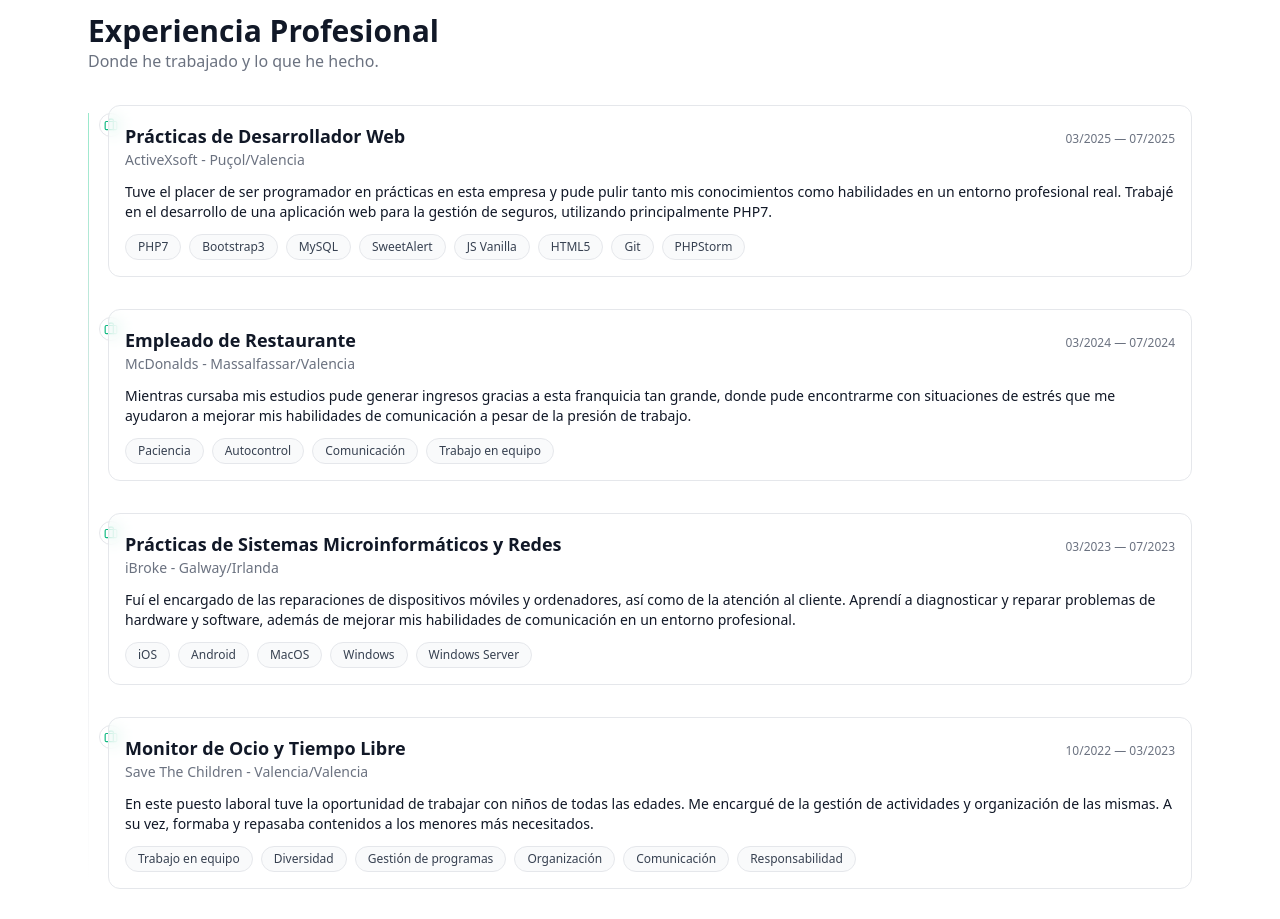
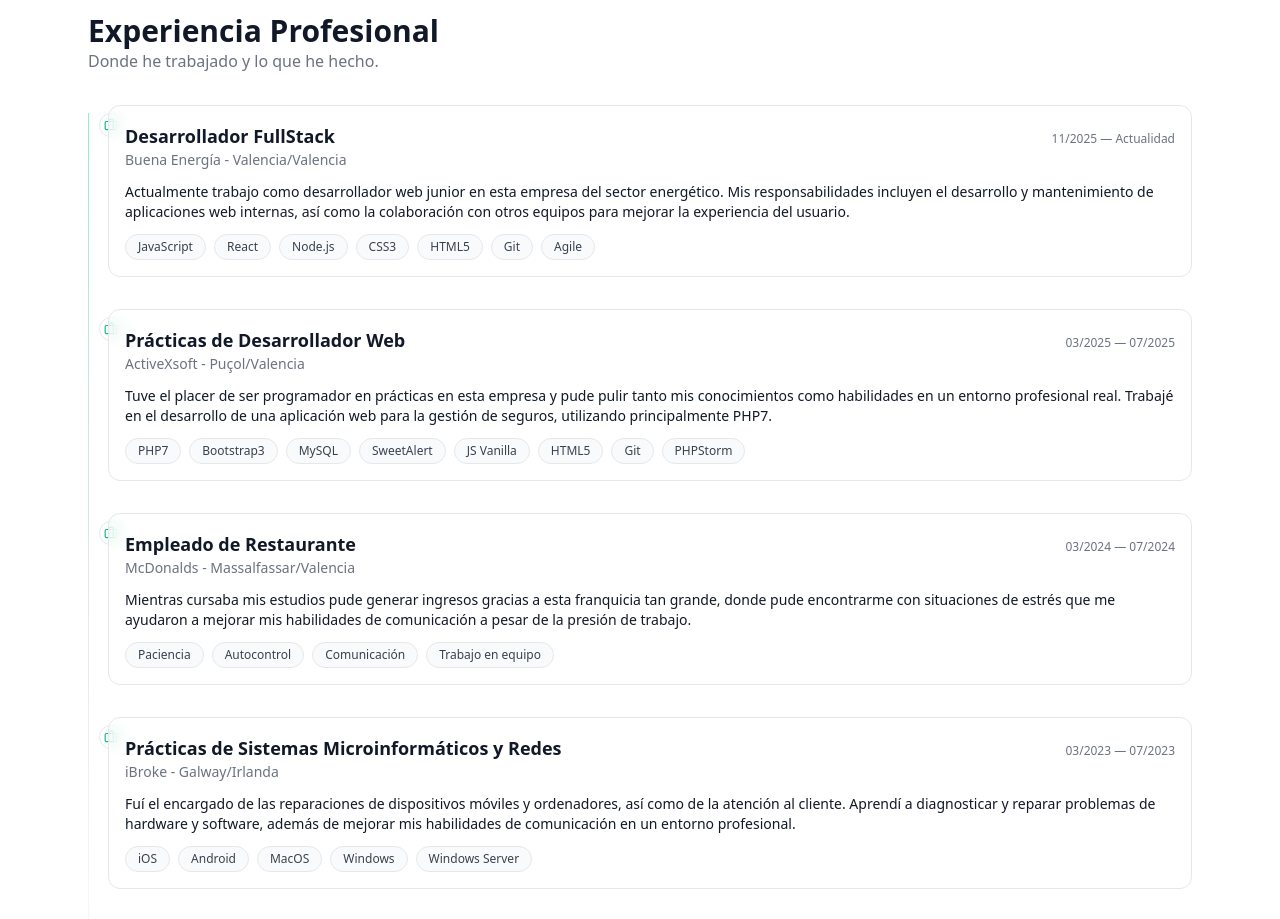
Before and after one commit to tadeodev/myportfolio, a React (Vite) app: page / in a window 1280 px wide. Shown: the part 2700-3619 px from the top of the page. Built offline with nearby package versions, Linux system fonts and the light colour scheme.

Commit message:
Actualización de la experiencia laboral para incluir nuevo puesto en Buena Energía.

```diff
--- a/src/components/experience.tsx
+++ b/src/components/experience.tsx
@@ -9,6 +9,14 @@ type ExperienceItem = {
 }
 
 const defaults: ExperienceItem[] = [
+  {
+    company: "Buena Energía - Valencia/Valencia",
+    role: "Desarrollador FullStack",
+    period: "11/2025 — Actualidad",
+    description:
+      "Actualmente trabajo como desarrollador web junior en esta empresa del sector energético. Mis responsabilidades incluyen el desarrollo y mantenimiento de aplicaciones web internas, así como la colaboración con otros equipos para mejorar la experiencia del usuario.",
+    skills: ["JavaScript", "React", "Node.js", "CSS3", "HTML5", "Git", "Agile"],
+  },
   {
     company: "ActiveXsoft - Puçol/Valencia",
     role: "Prácticas de Desarrollador Web",
```
